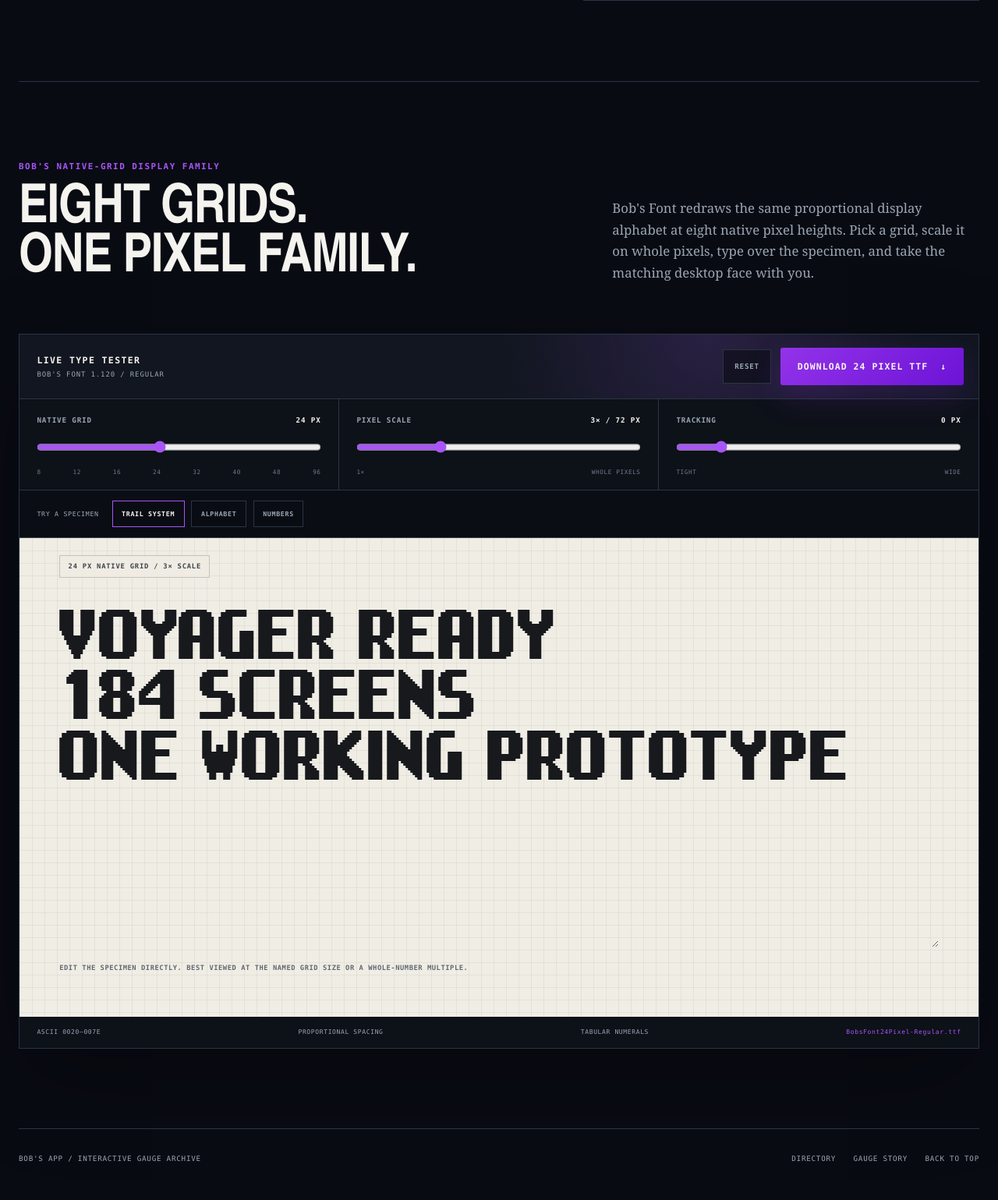
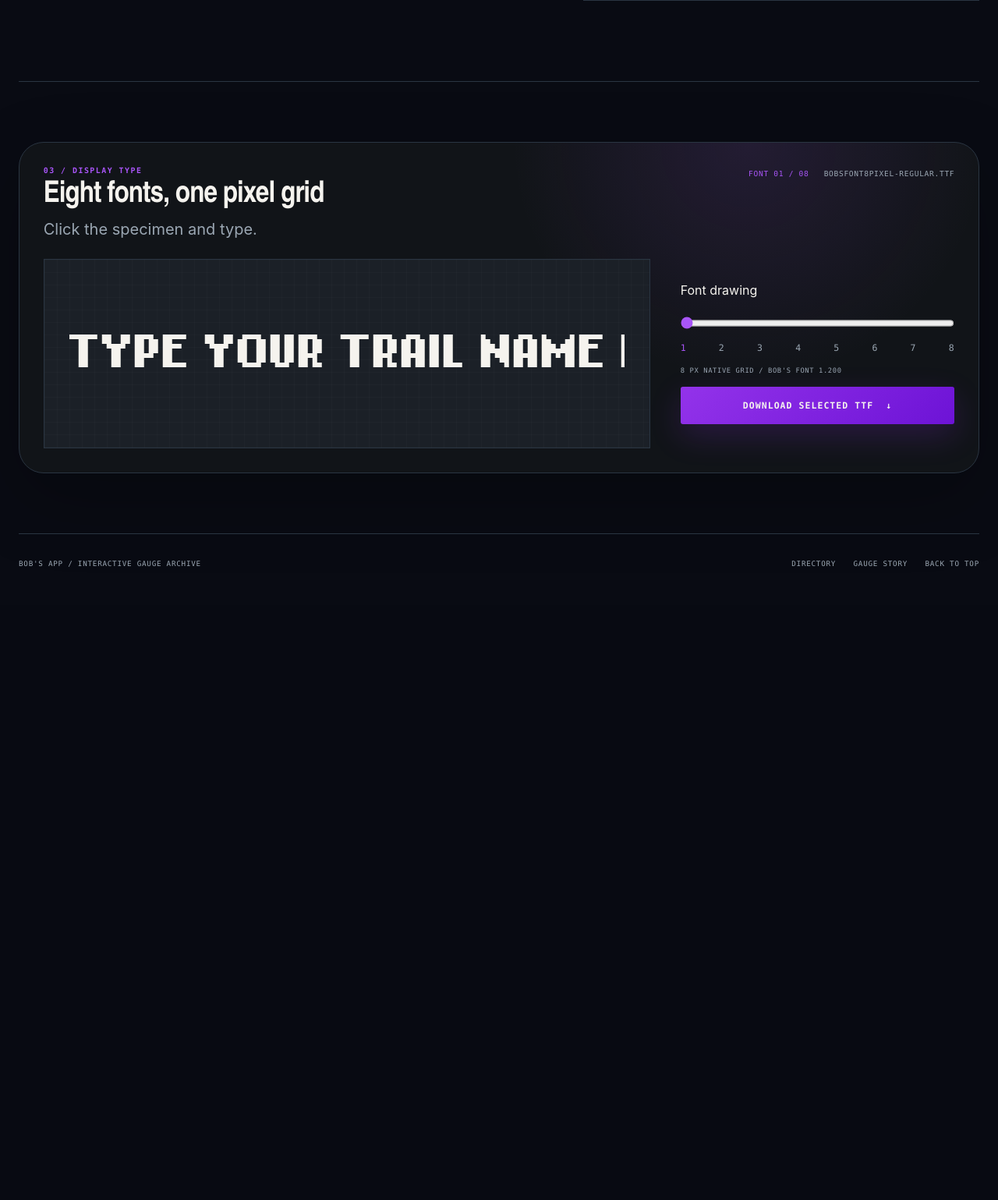
Before and after one commit to Hamhox/bobs-app, a PHP site: page /apps/interactive-gauges in a window 1280 px wide. Shown: the part 1526-3065 px from the top of the page at 78% size. After the commit the page ends 2253 px from the top, so only its background shows below. Run offline with PHP 8.4, Linux system fonts and the light colour scheme.

Commit message:
Compact Bob's Font lab and update v2 faces

```diff
--- a/apps/interactive-gauges/index.html
+++ b/apps/interactive-gauges/index.html
@@ -162,116 +162,63 @@
       </section>
 
       <section class="font-lab-section" id="font-lab" aria-labelledby="font-lab-title">
-        <header class="font-lab-section__header">
+        <div class="font-playground" id="font-playground" data-grid="8">
+          <header class="font-playground__header">
             <div>
-            <p class="gauges-eyebrow">Bob's native-grid display family</p>
-            <h2 id="font-lab-title">
-              <span>Eight grids.</span>
-              <span>One pixel family.</span>
-            </h2>
+              <p class="font-playground__eyebrow">03 / Display type</p>
+              <h2 id="font-lab-title">Eight fonts, one pixel grid</h2>
+              <p class="font-playground__instruction">Click the specimen and type.</p>
             </div>
-          <p>
-            Bob's Font redraws the same proportional display alphabet at eight native pixel
-            heights. Pick a grid, scale it on whole pixels, type over the specimen, and take the
-            matching desktop face with you.
+            <p class="font-playground__file">
+              <span id="font-position">Font 01 / 08</span>
+              <span id="font-active-file">BobsFont8Pixel-Regular.ttf</span>
             </p>
           </header>
 
-        <div class="font-playground" id="font-playground" data-grid="24">
-          <header class="font-playground__header">
-            <div>
-              <p>Live type tester</p>
-              <span>Bob's Font 1.120 / Regular</span>
+          <div class="font-playground__body">
+            <div class="font-playground__preview">
+              <label class="sr-only" for="font-preview">Editable Bob's Font specimen</label>
+              <input
+                id="font-preview"
+                type="text"
+                value="TYPE YOUR TRAIL NAME HERE"
+                autocomplete="off"
+                autocapitalize="characters"
+                spellcheck="false"
+                aria-describedby="font-active-face"
+              />
             </div>
-            <div class="font-playground__actions">
-              <button id="font-reset" type="button">Reset</button>
-              <a
-                class="gauges-button gauges-button--primary"
-                id="font-download"
-                href="/apps/interactive-gauges/assets/fonts/bobs-font-v1/ttf/BobsFont24Pixel-Regular.ttf"
-                download="BobsFont24Pixel-Regular.ttf"
-              ><span id="font-download-label">Download 24 Pixel TTF</span> <span aria-hidden="true">&#8595;</span></a>
-            </div>
-          </header>
 
-          <div class="font-playground__controls" aria-label="Font preview controls">
-            <label class="font-control" for="font-grid">
-              <span class="font-control__label">Native grid</span>
-              <output id="font-grid-output" for="font-grid">24 PX</output>
+            <div class="font-playground__controls">
+              <label class="font-drawing-control" for="font-grid">
+                <span>Font drawing</span>
                 <input
                   id="font-grid"
                   type="range"
                   min="0"
                   max="7"
                   step="1"
-                value="3"
-                aria-label="Native grid"
-                aria-valuetext="24 pixel grid"
+                  value="0"
+                  aria-label="Font drawing"
+                  aria-valuetext="Font 1 of 8, 8 pixel native grid"
+                  aria-describedby="font-active-face"
                 />
-              <span class="font-control__range font-control__range--grids" aria-hidden="true">
-                <span>8</span><span>12</span><span>16</span><span>24</span>
-                <span>32</span><span>40</span><span>48</span><span>96</span>
+                <span class="font-drawing-control__range" aria-hidden="true">
+                  <span>1</span><span>2</span><span>3</span><span>4</span>
+                  <span>5</span><span>6</span><span>7</span><span>8</span>
                 </span>
               </label>
 
-            <label class="font-control" for="font-scale">
-              <span class="font-control__label">Pixel scale</span>
-              <output id="font-scale-output" for="font-scale">3&#215; / 72 PX</output>
-              <input
-                id="font-scale"
-                type="range"
-                min="1"
-                max="8"
-                step="1"
-                value="3"
-                aria-label="Pixel scale"
-                aria-valuetext="3 times, 72 pixels"
-              />
-              <span class="font-control__range" aria-hidden="true"><span>1&#215;</span><span>Whole pixels</span></span>
-            </label>
-
-            <label class="font-control" for="font-tracking">
-              <span class="font-control__label">Tracking</span>
-              <output id="font-tracking-output" for="font-tracking">0 PX</output>
-              <input
-                id="font-tracking"
-                type="range"
-                min="-2"
-                max="12"
-                step="1"
-                value="0"
-                aria-label="Tracking"
-                aria-valuetext="0 pixels"
-              />
-              <span class="font-control__range" aria-hidden="true"><span>Tight</span><span>Wide</span></span>
-            </label>
+              <p class="font-playground__face-detail" id="font-active-face">
+                8 PX native grid / Bob's Font 1.200
+              </p>
+              <a
+                class="gauges-button gauges-button--primary"
+                id="font-download"
+                href="/apps/interactive-gauges/assets/fonts/bobs-font-v1/ttf/BobsFont8Pixel-Regular.ttf"
+                download="BobsFont8Pixel-Regular.ttf"
+              >Download selected TTF <span aria-hidden="true">&#8595;</span></a>
             </div>
-
-          <div class="font-playground__presets" aria-label="Preview text presets">
-            <span>Try a specimen</span>
-            <button type="button" data-font-preset="trail" aria-pressed="true">Trail system</button>
-            <button type="button" data-font-preset="alphabet" aria-pressed="false">Alphabet</button>
-            <button type="button" data-font-preset="numbers" aria-pressed="false">Numbers</button>
-          </div>
-
-          <div class="font-playground__preview">
-            <label class="sr-only" for="font-preview">Editable Bob's Font preview</label>
-            <textarea
-              id="font-preview"
-              rows="3"
-              spellcheck="false"
-              aria-describedby="font-preview-hint"
-            >VOYAGER READY
-184 SCREENS
-ONE WORKING PROTOTYPE</textarea>
-            <p id="font-preview-hint">Edit the specimen directly. Best viewed at the named grid size or a whole-number multiple.</p>
-          </div>
-
-          <div class="font-playground__meta" role="group" aria-label="Font details">
-            <span>ASCII 0020&#8211;007E</span>
-            <span>Proportional spacing</span>
-            <span>Tabular numerals</span>
-            <span id="font-active-file">BobsFont24Pixel-Regular.ttf</span>
           </div>
         </div>
       </section>
--- a/apps/interactive-gauges/interactive-gauges.css
+++ b/apps/interactive-gauges/interactive-gauges.css
@@ -617,283 +617,192 @@
 }
 
 .font-lab-section {
-  padding: clamp(4.5rem, 8vw, 7.5rem) 0;
+  padding: clamp(3rem, 6vw, 5rem) 0;
   border-top: 1px solid var(--brand-border);
   scroll-margin-top: 4.25rem;
 }
 
-.font-lab-section__header {
-  display: grid;
-  grid-template-columns: minmax(25rem, 1.05fr) minmax(20rem, 0.75fr);
-  gap: clamp(3rem, 8vw, 8rem);
-  align-items: end;
-  margin-bottom: clamp(2.5rem, 5vw, 4.5rem);
-}
-
 .font-lab-section h2 {
-  font-size: clamp(3rem, 5.4vw, 5.4rem);
-}
-
-.font-lab-section__header > p {
-  max-width: 39rem;
   margin: 0;
-  color: var(--brand-muted);
-  font-family: Georgia, "Times New Roman", serif;
-  font-size: clamp(1.05rem, 1.3vw, 1.22rem);
-  line-height: 1.65;
+  font-size: clamp(1.85rem, 3vw, 2.8rem);
+  letter-spacing: -0.025em;
+  line-height: 1;
+  text-transform: none;
 }
 
 .font-playground {
-  --font-preview-size: 72px;
-  --font-preview-tracking: 0px;
+  --font-preview-size: 48px;
+  padding: clamp(1.25rem, 2.4vw, 2rem);
   overflow: hidden;
   border: 1px solid var(--brand-border);
-  background: #0d1118;
-  box-shadow: 0 2.5rem 7rem rgb(0 0 0 / 0.28);
+  border-radius: clamp(1.1rem, 2.5vw, 2rem);
+  background:
+    radial-gradient(circle at 76% 0%, rgb(168 85 247 / 0.12), transparent 19rem),
+    #111418;
+  box-shadow: 0 2rem 6rem rgb(0 0 0 / 0.24);
 }
 
 .font-playground__header {
   display: flex;
-  min-height: 5.2rem;
-  align-items: center;
+  align-items: flex-start;
   justify-content: space-between;
-  gap: 1.5rem;
-  padding: 1rem 1.2rem 1rem 1.4rem;
-  border-bottom: 1px solid var(--brand-border);
-  background:
-    radial-gradient(circle at 72% 0%, rgb(168 85 247 / 0.16), transparent 17rem),
-    #111620;
+  gap: 2rem;
+  margin-bottom: clamp(1.1rem, 2vw, 1.5rem);
 }
 
-.font-playground__header p,
-.font-playground__header span,
-.font-playground__presets,
-.font-playground__meta,
-.font-control {
+.font-playground__eyebrow,
+.font-playground__file,
+.font-playground__face-detail,
+.font-drawing-control__range {
   font-family: "IBM Plex Mono", Consolas, monospace;
   text-transform: uppercase;
 }
 
-.font-playground__header p {
-  margin: 0;
-  color: var(--brand-text);
-  font-size: 0.72rem;
+.font-playground__eyebrow {
+  margin: 0 0 0.5rem;
+  color: var(--brand-purple-glow);
+  font-size: 0.62rem;
   font-weight: 700;
-  letter-spacing: 0.12em;
+  letter-spacing: 0.15em;
 }
 
-.font-playground__header > div:first-child > span {
-  display: block;
-  margin-top: 0.42rem;
+.font-playground__instruction {
+  margin: 0.65rem 0 0;
   color: var(--brand-muted);
-  font-size: 0.56rem;
-  letter-spacing: 0.1em;
+  font-size: clamp(1rem, 1.6vw, 1.25rem);
+  line-height: 1.35;
 }
 
-.font-playground__actions {
+.font-playground__file {
   display: flex;
   flex-wrap: wrap;
-  gap: 0.75rem;
-  align-items: center;
+  gap: 0.45rem 1.2rem;
+  justify-content: flex-end;
+  margin: 0.15rem 0 0;
+  color: var(--brand-muted);
+  font-size: 0.6rem;
+  letter-spacing: 0.07em;
+  line-height: 1.5;
 }
 
-.font-playground__actions > button,
-.font-playground__presets button {
-  min-height: 2.75rem;
-  padding: 0.65rem 0.9rem;
-  border: 1px solid var(--brand-border);
-  background: rgb(9 11 19 / 0.6);
-  color: var(--brand-muted);
-  font: 700 0.58rem "IBM Plex Mono", Consolas, monospace;
-  letter-spacing: 0.08em;
-  text-transform: uppercase;
-  cursor: pointer;
+.font-playground__file span:first-child {
+  color: var(--brand-purple-glow);
 }
 
-.font-playground__actions > button:hover,
-.font-playground__presets button:hover,
-.font-playground__presets button[aria-pressed="true"] {
-  border-color: var(--brand-purple-glow);
+.font-playground__body {
+  display: grid;
+  grid-template-columns: minmax(0, 1.55fr) minmax(18rem, 0.7fr);
+  gap: clamp(1.25rem, 3vw, 2.5rem);
+}
+
+.font-playground__preview {
+  display: grid;
+  min-width: 0;
+  min-height: clamp(11.5rem, 19vw, 15.5rem);
+  align-items: center;
+  padding: clamp(1rem, 2.5vw, 2rem);
+  overflow: hidden;
+  background:
+    linear-gradient(90deg, rgb(255 255 255 / 0.018) 1px, transparent 1px),
+    linear-gradient(rgb(255 255 255 / 0.018) 1px, transparent 1px),
+    #1b2027;
+  background-size: 1rem 1rem;
+  border: 1px solid #2a3542;
+}
+
+.font-playground__preview input {
+  width: 100%;
+  min-width: 0;
+  padding: 0;
+  border: 0;
+  outline: 0;
+  background: transparent;
   color: var(--brand-text);
+  font-size: var(--font-preview-size);
+  font-style: normal;
+  font-synthesis: none;
+  font-weight: 400;
+  line-height: 1.05;
+  caret-color: var(--brand-purple-glow);
+}
+
+.font-playground[data-grid="8"] #font-preview {
+  font-family: "Bobs Font 8 Pixel", monospace;
+}
+
+.font-playground[data-grid="12"] #font-preview {
+  font-family: "Bobs Font 12 Pixel", monospace;
+}
+
+.font-playground[data-grid="16"] #font-preview {
+  font-family: "Bobs Font 16 Pixel", monospace;
+}
+
+.font-playground[data-grid="24"] #font-preview {
+  font-family: "Bobs Font 24 Pixel", monospace;
+}
+
+.font-playground[data-grid="32"] #font-preview {
+  font-family: "Bobs Font 32 Pixel", monospace;
+}
+
+.font-playground[data-grid="40"] #font-preview {
+  font-family: "Bobs Font 40 Pixel", monospace;
+}
+
+.font-playground[data-grid="48"] #font-preview {
+  font-family: "Bobs Font 48 Pixel", monospace;
+}
+
+.font-playground[data-grid="96"] #font-preview {
+  font-family: "Bobs Font 96 Pixel", monospace;
 }
 
 .font-playground__controls {
   display: grid;
-  grid-template-columns: repeat(3, minmax(0, 1fr));
-  border-bottom: 1px solid var(--brand-border);
+  align-content: center;
+  gap: 1rem;
 }
 
-.font-control {
+.font-drawing-control {
   display: grid;
-  grid-template-columns: 1fr auto;
-  gap: 1rem;
-  padding: 1.3rem 1.4rem 1.15rem;
-  border-right: 1px solid var(--brand-border);
-  color: var(--brand-muted);
+  gap: 0.8rem;
+  color: var(--brand-text);
+  font-size: 1rem;
+  line-height: 1.2;
 }
 
-.font-control:last-child {
-  border-right: 0;
-}
-
-.font-control__label,
-.font-control output {
-  font-size: 0.58rem;
-  font-weight: 700;
-  letter-spacing: 0.09em;
-}
-
-.font-control output {
-  color: var(--brand-text);
-}
-
-.font-control input[type="range"] {
-  grid-column: 1 / -1;
+.font-drawing-control input[type="range"] {
   width: 100%;
-  height: 1.4rem;
-  margin: 0.15rem 0 0;
+  height: 1.6rem;
+  margin: 0.4rem 0 0;
   accent-color: var(--brand-purple-glow);
   cursor: ew-resize;
 }
 
-.font-control__range {
+.font-drawing-control__range {
   display: flex;
-  grid-column: 1 / -1;
   justify-content: space-between;
-  color: #6f7b88;
-  font-size: 0.48rem;
-  letter-spacing: 0.08em;
+  color: var(--brand-muted);
+  font-size: 0.72rem;
+  letter-spacing: 0.04em;
 }
 
-.font-playground__presets {
-  display: flex;
-  flex-wrap: wrap;
-  gap: 0.55rem;
-  align-items: center;
-  padding: 0.8rem 1.4rem;
-  border-bottom: 1px solid var(--brand-border);
-  background: #0a0e14;
-  color: var(--brand-muted);
-  font-size: 0.52rem;
-  letter-spacing: 0.08em;
+.font-drawing-control__range span:first-child {
+  color: var(--brand-purple-glow);
 }
 
-.font-playground__presets > span {
-  margin-right: 0.5rem;
+.font-playground__face-detail {
+  min-height: 1.2em;
+  margin: 0;
+  color: var(--brand-muted);
+  font-size: 0.55rem;
+  letter-spacing: 0.07em;
 }
 
-.font-playground__presets button {
-  min-height: 2.15rem;
-  padding: 0.45rem 0.72rem;
-  font-size: 0.52rem;
-}
-
-.font-playground__preview {
-  position: relative;
-  min-height: clamp(27rem, 48vw, 39rem);
-  padding: clamp(4.5rem, 7vw, 6rem) clamp(1.5rem, 4vw, 4rem) 1.7rem;
-  overflow: hidden;
-  background:
-    linear-gradient(90deg, rgb(23 25 29 / 0.055) 1px, transparent 1px),
-    linear-gradient(rgb(23 25 29 / 0.055) 1px, transparent 1px),
-    var(--brand-paper);
-  background-size: 1rem 1rem;
-  color: var(--brand-paper-text);
-}
-
-.font-playground__preview::before {
-  position: absolute;
-  top: 1.35rem;
-  left: clamp(1.5rem, 4vw, 4rem);
-  padding: 0.55rem 0.65rem;
-  border: 1px solid rgb(23 25 29 / 0.2);
-  background: rgb(240 237 229 / 0.86);
-  color: #3f444b;
-  content: attr(data-grid-label);
-  font: 700 0.55rem "IBM Plex Mono", Consolas, monospace;
-  letter-spacing: 0.09em;
-  text-transform: uppercase;
-}
-
-.font-playground__preview textarea {
-  position: relative;
-  z-index: 1;
-  display: block;
+.font-playground__controls .gauges-button {
   width: 100%;
-  min-height: clamp(17rem, 34vw, 28rem);
-  padding: 0;
-  overflow: auto;
-  border: 0;
-  outline: 0;
-  resize: vertical;
-  background: transparent;
-  color: var(--brand-paper-text);
-  font-size: var(--font-preview-size);
-  font-style: normal;
-  font-synthesis: none;
-  font-weight: 400;
-  letter-spacing: var(--font-preview-tracking);
-  line-height: 1.08;
-  caret-color: var(--brand-purple);
-}
-
-.font-playground[data-grid="8"] textarea {
-  font-family: "Bobs Font 8 Pixel", monospace;
-}
-
-.font-playground[data-grid="12"] textarea {
-  font-family: "Bobs Font 12 Pixel", monospace;
-}
-
-.font-playground[data-grid="16"] textarea {
-  font-family: "Bobs Font 16 Pixel", monospace;
-}
-
-.font-playground[data-grid="24"] textarea {
-  font-family: "Bobs Font 24 Pixel", monospace;
-}
-
-.font-playground[data-grid="32"] textarea {
-  font-family: "Bobs Font 32 Pixel", monospace;
-}
-
-.font-playground[data-grid="40"] textarea {
-  font-family: "Bobs Font 40 Pixel", monospace;
-}
-
-.font-playground[data-grid="48"] textarea {
-  font-family: "Bobs Font 48 Pixel", monospace;
-}
-
-.font-playground[data-grid="96"] textarea {
-  font-family: "Bobs Font 96 Pixel", monospace;
-}
-
-.font-playground__preview p {
-  position: relative;
-  z-index: 1;
-  max-width: 46rem;
-  margin: 1.2rem 0 0;
-  color: var(--brand-paper-muted);
-  font: 700 0.55rem/1.6 "IBM Plex Mono", Consolas, monospace;
-  letter-spacing: 0.06em;
-  text-transform: uppercase;
-}
-
-.font-playground__meta {
-  display: flex;
-  flex-wrap: wrap;
-  gap: 0.7rem 1.5rem;
-  justify-content: space-between;
-  padding: 0.95rem 1.4rem;
-  color: var(--brand-muted);
-  font-size: 0.5rem;
-  letter-spacing: 0.08em;
-}
-
-.font-playground__meta span:last-child {
-  color: var(--brand-purple-glow);
-  text-transform: none;
+  justify-content: center;
 }
 
 .gauges-footer {
```
Also changed, not shown: other parts of apps/interactive-gauges/interactive-gauges.css (+14 -30 lines), apps/interactive-gauges/font-playground.js (+23 -82 lines), apps/interactive-gauges/README.md, apps/interactive-gauges/assets/fonts/bobs-font-v1/ttf/BobsFont12Pixel-Regular.ttf, apps/interactive-gauges/assets/fonts/bobs-font-v1/ttf/BobsFont16Pixel-Regular.ttf, apps/interactive-gauges/assets/fonts/bobs-font-v1/ttf/BobsFont24Pixel-Regular.ttf, apps/interactive-gauges/assets/fonts/bobs-font-v1/ttf/BobsFont32Pixel-Regular.ttf, apps/interactive-gauges/assets/fonts/bobs-font-v1/ttf/BobsFont40Pixel-Regular.ttf, apps/interactive-gauges/assets/fonts/bobs-font-v1/ttf/BobsFont48Pixel-Regular.ttf, apps/interactive-gauges/assets/fonts/bobs-font-v1/ttf/BobsFont8Pixel-Regular.ttf, apps/interactive-gauges/assets/fonts/bobs-font-v1/ttf/BobsFont96Pixel-Regular.ttf, apps/interactive-gauges/assets/fonts/bobs-font-v1/woff/BobsFont12Pixel-Regular.woff, apps/interactive-gauges/assets/fonts/bobs-font-v1/woff/BobsFont16Pixel-Regular.woff, apps/interactive-gauges/assets/fonts/bobs-font-v1/woff/BobsFont24Pixel-Regular.woff, 5 more files. Lines whose indentation alone changed are shown as unchanged.
